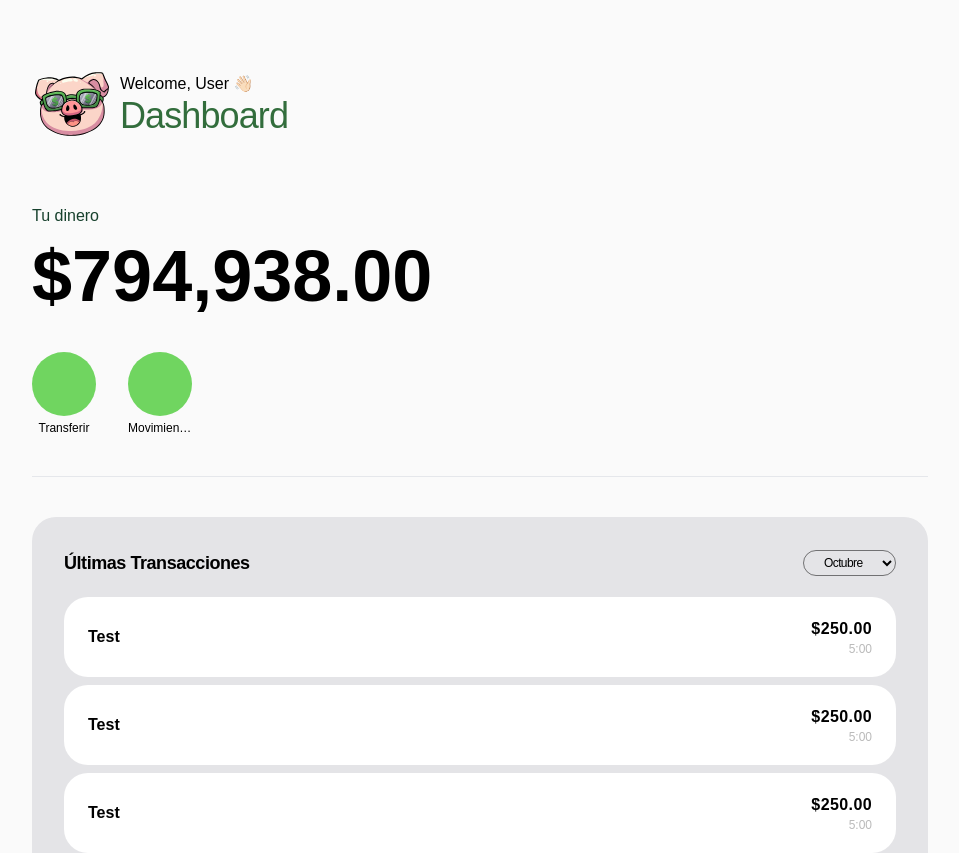
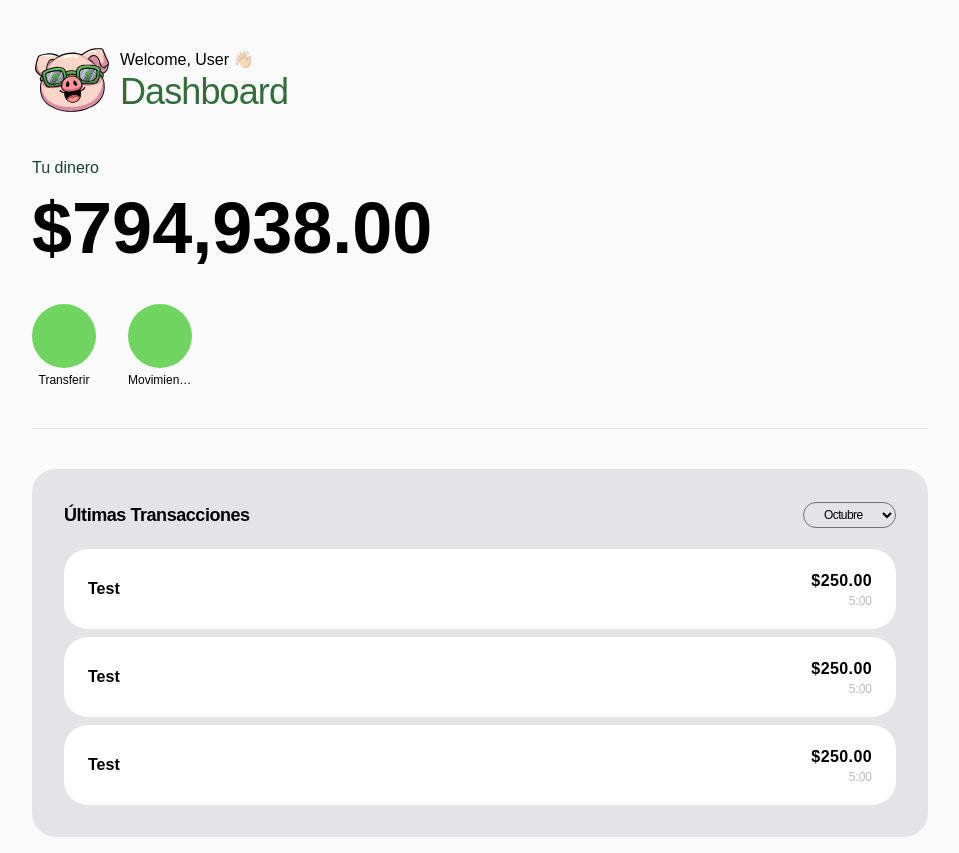
Before and after one commit to No-Country-simulation/c21-27-n-java-angular, an Angular app in the folder frontend/: page /dashboard in a window 1280 px wide. Shown: the top 853 px of the page, without its empty margins (160-1119 px from the left). Built offline with nearby package versions, Linux system fonts and the light colour scheme.

Commit message:
feat(fe): add responsive breakpoints

```diff
--- a/frontend/src/app/core/sub-nav-mobile/sub-nav-mobile.component.scss
+++ b/frontend/src/app/core/sub-nav-mobile/sub-nav-mobile.component.scss
@@ -1,5 +1,5 @@
 :host {
-  @apply flex justify-between items-center my-10;
+  @apply flex justify-between items-center my-10 max-w-xl mx-auto;
 }
 
 a {
--- a/frontend/src/app/features/dashboard/components/header/header.component.scss
+++ b/frontend/src/app/features/dashboard/components/header/header.component.scss
@@ -1,7 +1,7 @@
 :host {
   @apply hidden lg:flex;
   @apply w-full gap-2 justify-start items-center;
-  @apply my-16;
+  @apply my-10;
 }
 
 .img {
--- a/frontend/src/app/features/transfer/transfer.component.scss
+++ b/frontend/src/app/features/transfer/transfer.component.scss
@@ -27,7 +27,7 @@ input[type="number"] {
 }
 
 .transfer {
-  @apply flex flex-col gap-8 justify-start items-center max-w-lg mx-auto;
+  @apply flex flex-col gap-8 justify-start items-center max-w-xl mx-auto;
   @apply w-full px-4 py-10;
   @apply border border-ob-gray/40 rounded-3xl;
 
```
